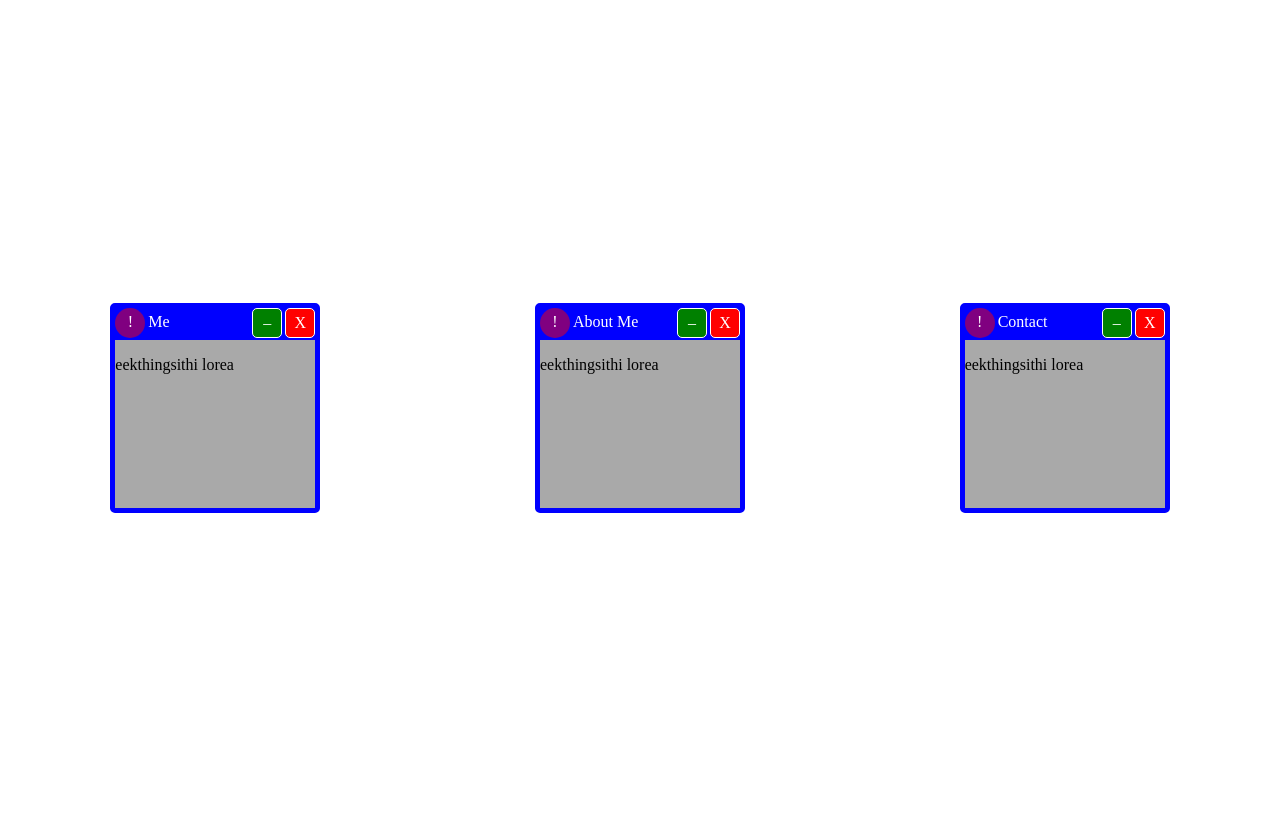
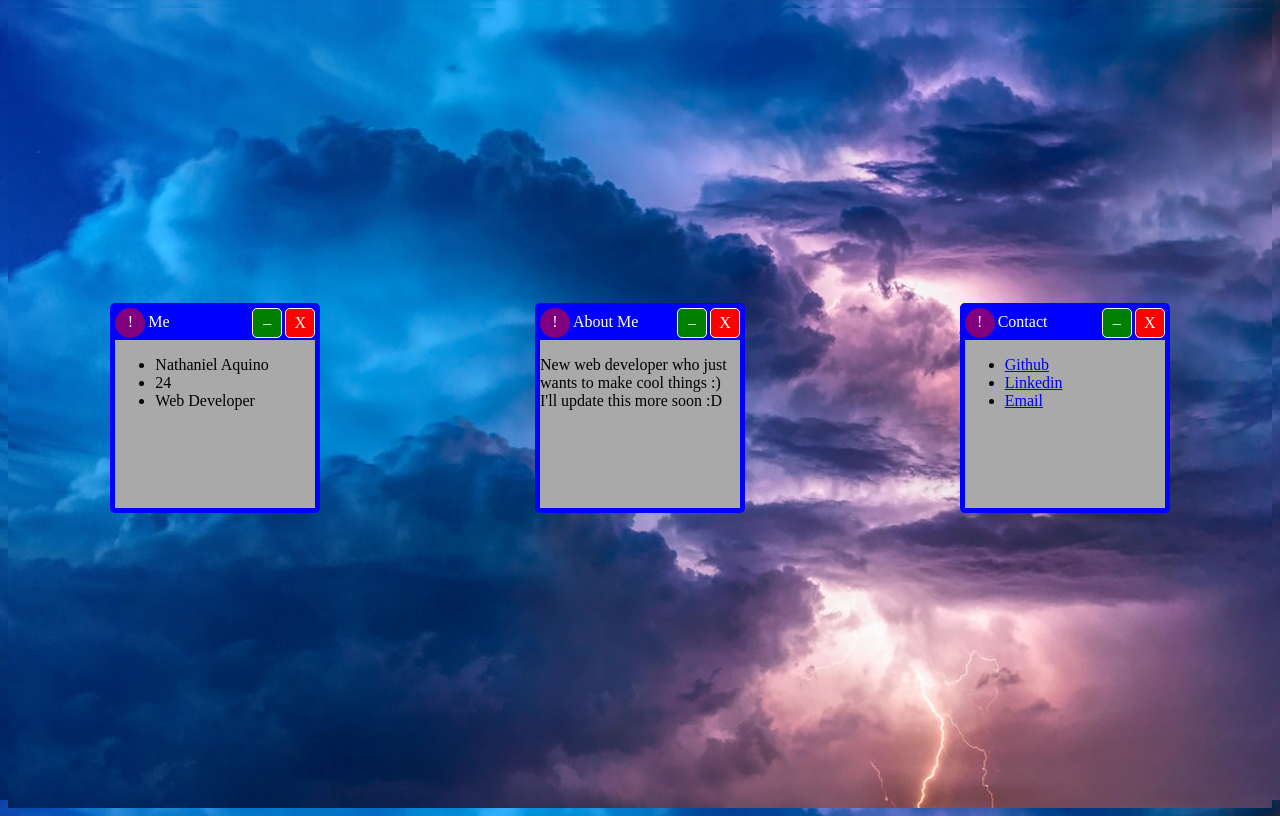
Before and after one commit to ceptic0n/pockySite, a plain HTML site: page index.html in a window 1280 px wide. Drawn offline with Linux system fonts and the light colour scheme.

Commit message:
Yyay! finished 1.0

```diff
--- a/index.html
+++ b/index.html
@@ -18,7 +18,11 @@
               <div class="close">X</div>
             </div>
             <div class="content">
-              <p>  eekthingsithi lorea</p>
+              <ul>
+                <li>Nathaniel Aquino</li>
+                <li>24</li>
+                <li>Web Developer</li>
+              </ul>
             </div>
           </div>
 
@@ -31,7 +35,7 @@
               <div class="close">X</div>
             </div>
             <div class="content">
-              <p>  eekthingsithi lorea</p>
+              <p>New web developer who just wants to make cool things :) I'll update this more soon :D</p>
             </div>
           </div>
 
@@ -44,7 +48,11 @@
               <div class="close">X</div>
             </div>
             <div class="content">
-              <p>  eekthingsithi lorea</p>
+              <ul>
+                <li><a href="https://github.com/ceptic0n">Github</a></li>
+                <li><a href="https://www.linkedin.com/in/nathanielaswe/">Linkedin</a></li>
+                <li><a href="mailto:naquino5002@gmail.com">Email</a></li>
+              </ul>
             </div>
           </div>
 
--- a/styles.css
+++ b/styles.css
@@ -1,3 +1,11 @@
+html, body {
+    background: url(prettyclouds.jpg) no-repeat center center fixed;
+    -webkit-background-size: cover;
+    -moz-background-size: cover;
+    -o-background-size: cover;
+    background-size: cover;
+}
+
 .container{
     display:grid;
     grid-template:1fr/ 1fr 1fr 1fr;
```
Also changed, not shown: prettyclouds.jpg (added).
